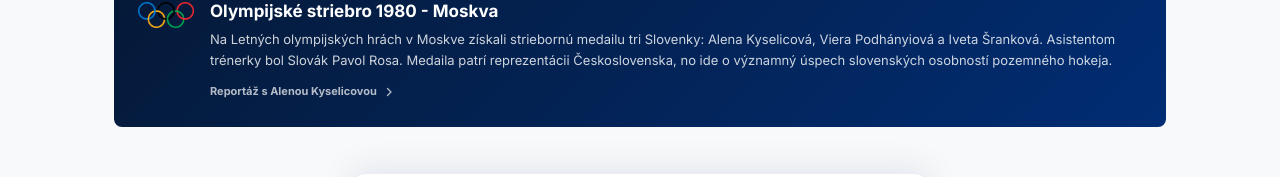
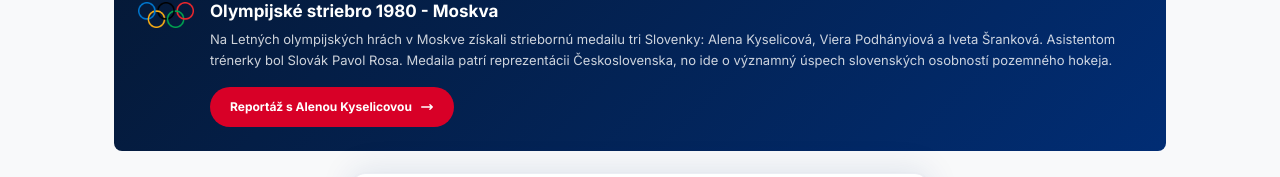
Before and after one commit to andreakollova/szphnew, a Next.js app in the folder apps/szph/: page /reprezentacia/uspechy in a window 1280 px wide. Shown: the part 470-647 px from the top of the page. Built offline with nearby package versions, Linux system fonts and the light colour scheme; no server answers; the database is empty.

Commit message:
Úspechy: red CTA button for Reportáž s Alenou Kyselicovou
Co-Authored-By: Andrea Kollova <kollova@drixton.com>

```diff
--- a/apps/szph/app/reprezentacia/uspechy/page.tsx
+++ b/apps/szph/app/reprezentacia/uspechy/page.tsx
@@ -62,9 +62,9 @@ export default function UspechyPage() {
             <p className="text-white/80 leading-relaxed" style={{ fontSize: "13px" }}>
               Na Letných olympijských hrách v Moskve získali striebornú medailu tri Slovenky: Alena Kyselicová, Viera Podhányiová a Iveta Šranková. Asistentom trénerky bol Slovák Pavol Rosa. Medaila patrí reprezentácii Československa, no ide o významný úspech slovenských osobností pozemného hokeja.
             </p>
-            <Link href="/novinky/reportaz-alena-kyselicova" className="inline-flex items-center gap-1.5 mt-3 font-bold text-white/70 hover:text-white transition-colors" style={{ fontSize: "11px" }}>
+            <Link href="/novinky/reportaz-alena-kyselicova" className="inline-flex items-center gap-2 mt-4 font-bold text-white transition-all hover:brightness-110" style={{ fontSize: "12px", background: "#d80027", borderRadius: "20px", padding: "10px 20px" }}>
               Reportáž s Alenou Kyselicovou
-              <svg className="h-3 w-3" fill="none" viewBox="0 0 24 24" stroke="currentColor" strokeWidth={2.5}><path strokeLinecap="round" strokeLinejoin="round" d="M9 5l7 7-7 7" /></svg>
+              <svg className="h-3.5 w-3.5" fill="none" viewBox="0 0 24 24" stroke="currentColor" strokeWidth={2.5}><path strokeLinecap="round" strokeLinejoin="round" d="M17 8l4 4m0 0l-4 4m4-4H3" /></svg>
             </Link>
           </div>
         </div>
```
